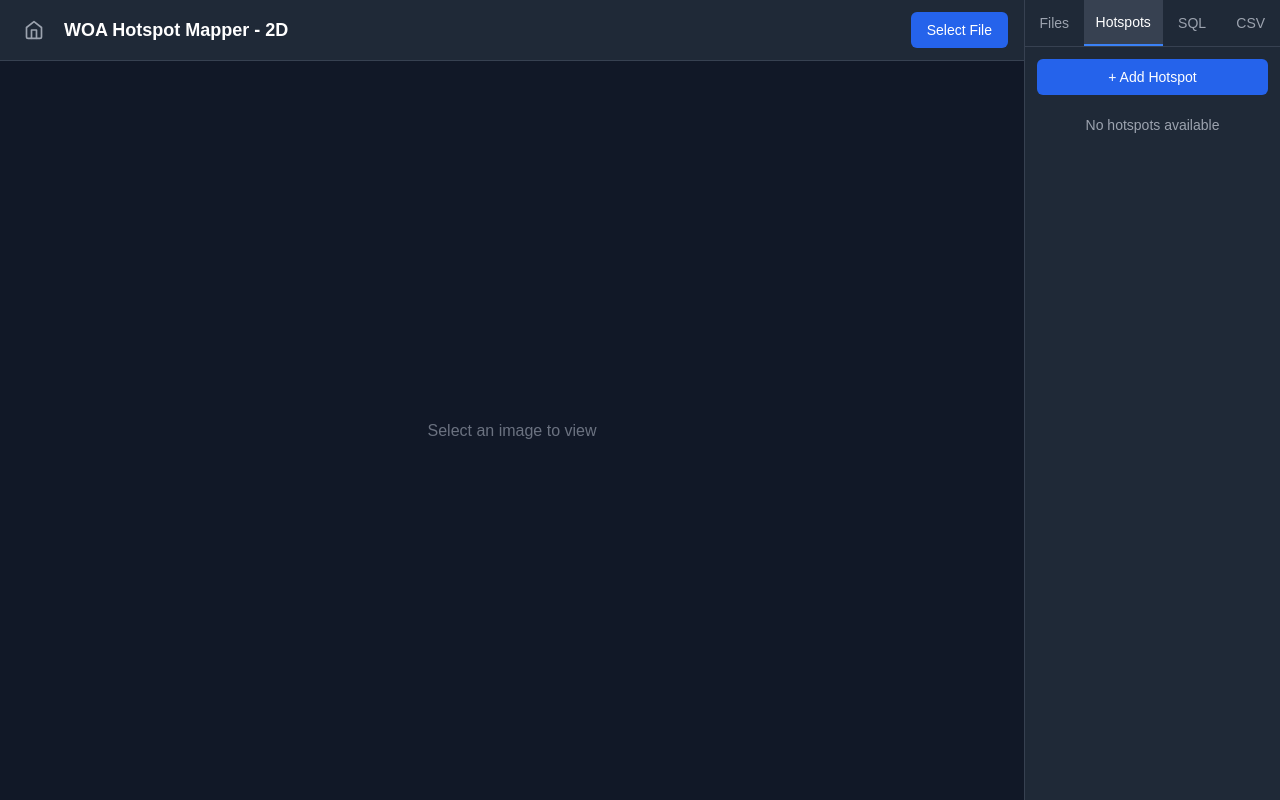
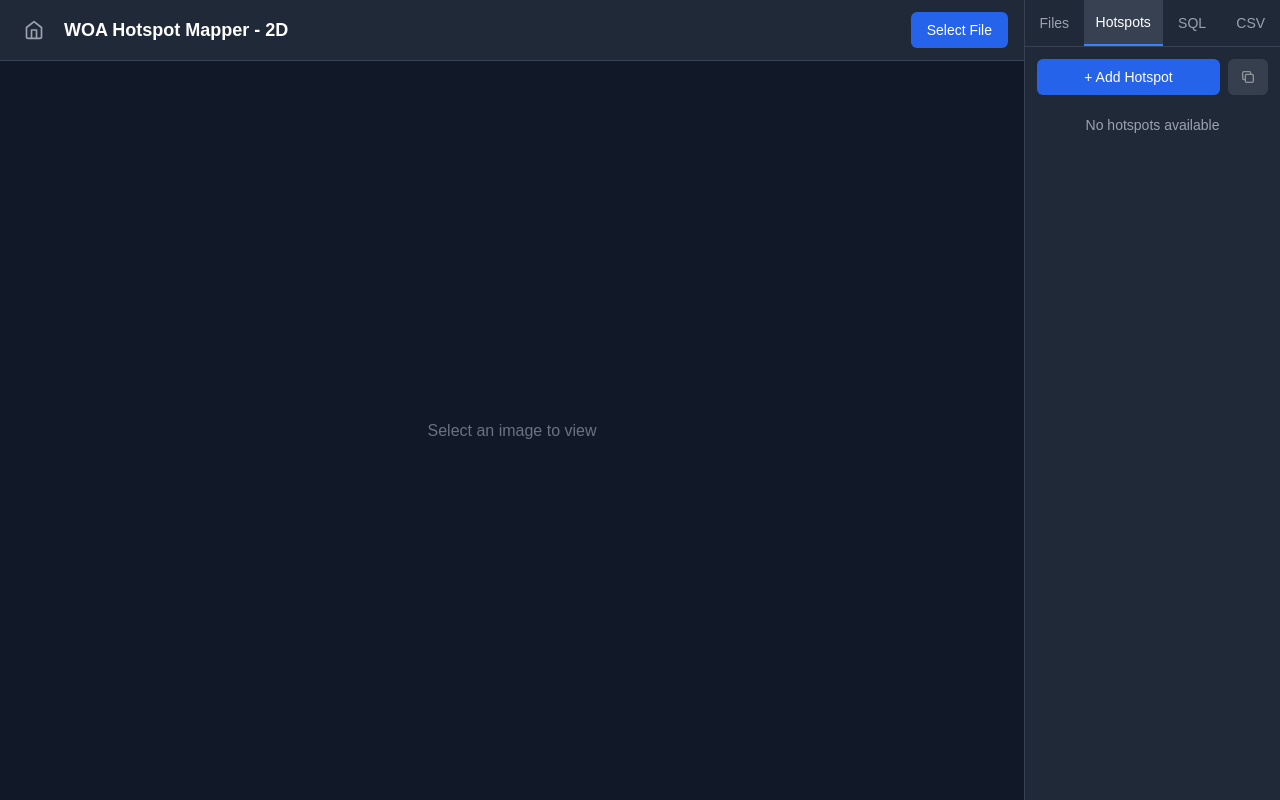
Before and after one commit to aneeskodappana/woa-hotspots, a Next.js app: page /2d in a window 1280 px wide. Both pictures are taken after a click on the button "Hotspots". Built offline with nearby package versions, Linux system fonts and the light colour scheme.

Commit message:
Add CSV copy button to hotspot list with slug generation and visual feedback

```diff
--- a/src/components/HotspotList.tsx
+++ b/src/components/HotspotList.tsx
@@ -25,6 +25,14 @@ function sphereToPixel(x: number, y: number, z: number): { px: number; py: numbe
   return { px, py, pz };
 }
 
+function toSlug(title: string): string {
+  return title
+    .toLowerCase()
+    .replace(/[()]/g, "")
+    .replace(/[^a-z0-9]+/g, "_")
+    .replace(/^_|_$/g, "");
+}
+
 interface HotspotListProps {
   hotspots: HotspotData[];
   selectedId: string | null;
@@ -45,15 +53,48 @@ export default function HotspotList({
   const [hoveredId, setHoveredId] = useState<string | null>(null);
   const [editingId, setEditingId] = useState<string | null>(null);
   const [editValue, setEditValue] = useState("");
+  const [copied, setCopied] = useState(false);
+
+  const handleCopyHotspots = () => {
+    const header = "name,px,py,pz,rx,ry,rz,target";
+    const rows = hotspots.map((hotspot) => {
+      const pixel = sphereToPixel(hotspot.position.x, hotspot.position.y, hotspot.position.z);
+      const slug = toSlug(hotspot.title);
+      return `${slug},${Math.round(pixel.px)},${Math.round(pixel.py)},0,0,0,0,${hotspot.title}`;
+    });
+    const csv = [header, ...rows].join("\n");
+    navigator.clipboard.writeText(csv).then(() => {
+      setCopied(true);
+      setTimeout(() => setCopied(false), 2000);
+    });
+  };
 
   return (
     <div className="space-y-3">
-      <button
-        onClick={onAdd}
-        className="w-full px-3 py-2 text-sm font-medium text-white bg-blue-600 rounded-md hover:bg-blue-700 transition-colors"
-      >
-        + Add Hotspot
-      </button>
+      <div className="flex gap-2">
+        <button
+          onClick={onAdd}
+          className="flex-1 px-3 py-2 text-sm font-medium text-white bg-blue-600 rounded-md hover:bg-blue-700 transition-colors"
+        >
+          + Add Hotspot
+        </button>
+        <button
+          onClick={handleCopyHotspots}
+          disabled={hotspots.length === 0}
+          className="px-3 py-2 text-sm font-medium text-white bg-gray-600 rounded-md hover:bg-gray-500 transition-colors disabled:opacity-50 disabled:cursor-not-allowed"
+          title="Copy hotspots as CSV"
+        >
+          {copied ? (
+            <svg xmlns="http://www.w3.org/2000/svg" className="h-4 w-4" fill="none" viewBox="0 0 24 24" stroke="currentColor">
+              <path strokeLinecap="round" strokeLinejoin="round" strokeWidth={2} d="M5 13l4 4L19 7" />
+            </svg>
+          ) : (
+            <svg xmlns="http://www.w3.org/2000/svg" className="h-4 w-4" fill="none" viewBox="0 0 24 24" stroke="currentColor">
+              <path strokeLinecap="round" strokeLinejoin="round" strokeWidth={2} d="M8 16H6a2 2 0 01-2-2V6a2 2 0 012-2h8a2 2 0 012 2v2m-6 12h8a2 2 0 002-2v-8a2 2 0 00-2-2h-8a2 2 0 00-2 2v8a2 2 0 002 2z" />
+            </svg>
+          )}
+        </button>
+      </div>
       <ul className="space-y-2">
         {hotspots.map((hotspot) => (
           <li
@@ -177,6 +218,7 @@ export default function HotspotList({
             No hotspots available
           </li>
         )}
+
       </ul>
     </div>
   );
```
